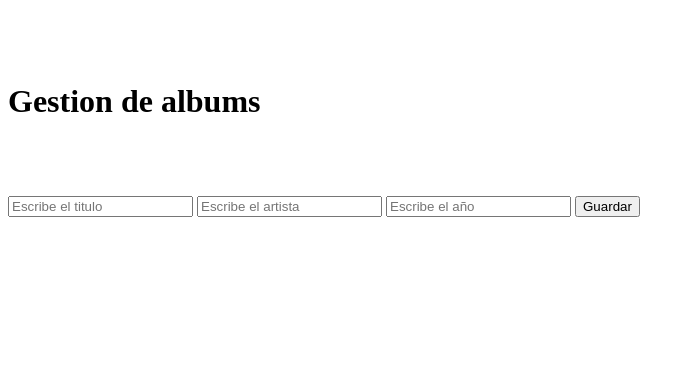
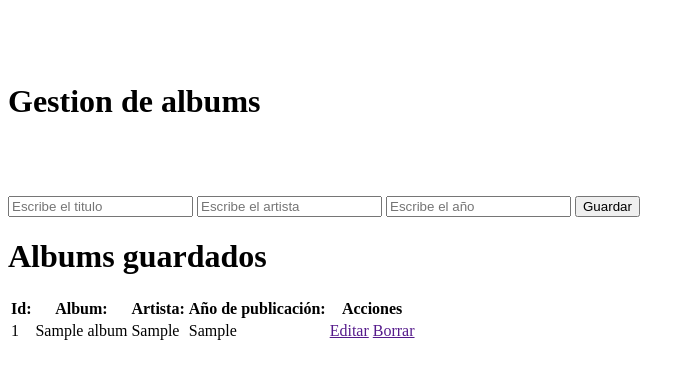
Before and after one commit to berenice-barcenas-mancilla/POOS181, a Flask app: page / in a window 1280 px wide. Shown: the top 379 px of the page, without its empty margins (0-695 px from the left). Run offline with Flask 3, Linux system fonts and the light colour scheme; tables that the repository leaves empty or names only in its code hold one stand-in row (values such as "Sample post"); some libraries are stand-ins or nearby versions.

Commit message:
Practica 7: Creacion de vista para traer la info de los albums

```diff
--- a/Pract5/app.py
+++ b/Pract5/app.py
@@ -11,7 +11,12 @@ mysql = MySQL(app)
 
 @app.route('/')
 def index():
-    return render_template('index.html')
+    #creamos un cursor y le decimos que ejecute la consulta para traer todos los albums y que los guarde en QueryAlbums
+    #con la funcion fetchall y los imprimimos en la consola por el momento
+    cursor = mysql.connection.cursor()
+    cursor.execute("SELECT * FROM albums")
+    QueryAlbums = cursor.fetchall()
+    return render_template('index.html', listAlbums=QueryAlbums)
 
 #ruta http:localhost:5000/guardar - tipo POST para Insert
 @app.route('/guardar', methods=['POST'])
--- a/Pract5/templates/index.html
+++ b/Pract5/templates/index.html
@@ -1,27 +1,57 @@
 <!DOCTYPE html>
 <html lang="en">
+
 <head>
     <meta charset="UTF-8">
     <meta name="viewport" content="width=device-width, initial-scale=1.0">
     <title>Document</title>
 </head>
+
 <body>
     <br><br><br>
     <h1>Gestion de albums</h1>
     <br><br><br>
     {%with mensajes=get_flashed_messages()%}
-        {% if mensajes %}
-            {% for msj in mensajes %}
-                <h3>{{msj}}</h3>
-            {%endfor%}
-        {%endif%}
+    {% if mensajes %}
+    {% for msj in mensajes %}
+    <h3>{{msj}}</h3>
+    {%endfor%}
+    {%endif%}
     {%endwith%}
     <form action="/guardar" method="post">
         <input type="text" name="txtTitulo" placeholder="Escribe el titulo">
         <input type="text" name="txtArtista" placeholder="Escribe el artista">
         <input type="number" name="txtAnio" placeholder="Escribe el año">
-
         <button type="submit">Guardar</button>
     </form>
+
+    <h1>Albums guardados</h1>
+    <table>
+        <thead>
+            <tr>
+                <th>Id:</th>
+                <th>Album:</th>
+                <th>Artista:</th>
+                <th>Año de publicación:</th>
+                <th>Acciones</th>
+            </tr>
+        </thead>
+        <tbody>
+            {% for album in listAlbums %}
+                <tr>
+                    <td>{{ album[0] }}</td>
+                    <td>{{ album[1] }}</td>
+                    <td>{{ album[2] }}</td>
+                    <td>{{ album[3] }}</td>
+                    <td>
+                        <a href="">Editar</a>
+                        <a href="">Borrar</a>
+                    </td>
+                </tr>
+            {% endfor %}
+        </tbody>
+    </table>
+
 </body>
+
 </html>
```
